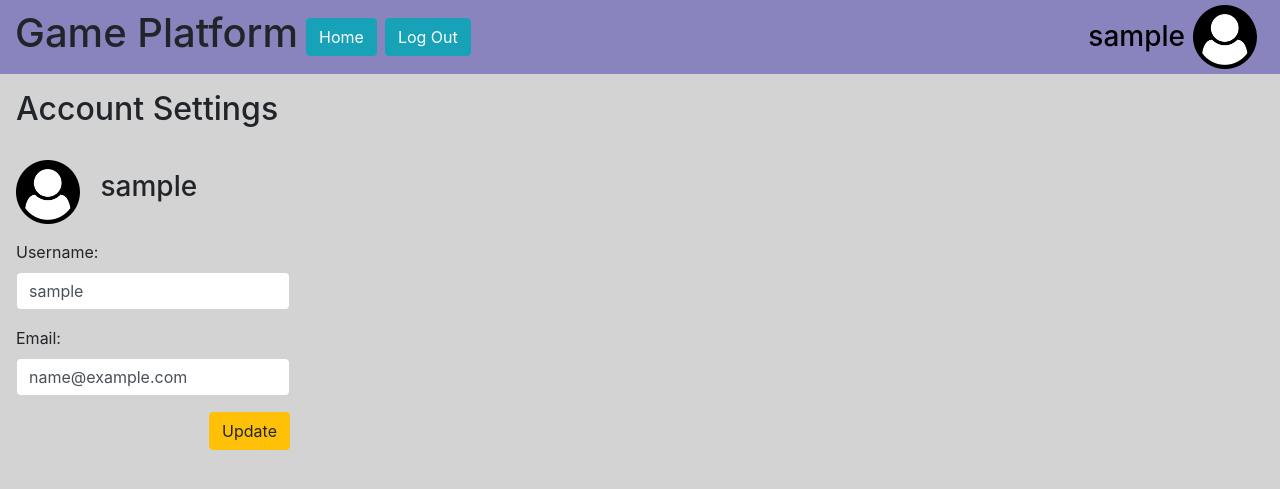
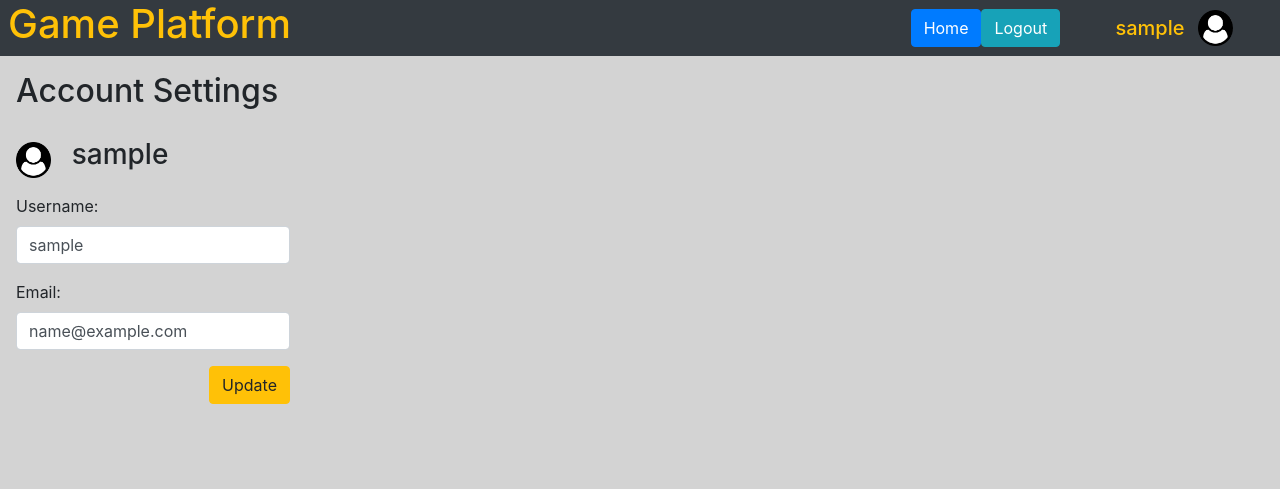
Before and after one commit to JDavisWASD/Game_Storefront, a Flask app: page /edit in a window 1280 px wide. Shown: the top 489 px of the page. Run offline with Flask 2, Linux system fonts and the light colour scheme; the visitor is signed in with stand-in values (Sample User, id 1); some libraries are stand-ins or nearby versions.

Commit message:
changed nav bar

```diff
--- a/flask_app/templates/edit.html
+++ b/flask_app/templates/edit.html
@@ -12,21 +12,27 @@
 </head>
 
 <body style="background-color:lightgray">
-    <nav class="d-flex justify-content-between align-items-center col-12 bg-faded-purple">
-        <div class="d-flex justify-content-around align-items-center">
+    <nav class="d-flex justify-content-between align-items-center bg-dark">
+        <div class="text-warning px-2">
             <h1>Game Platform</h1>
-            <a href="/dashboard" class="btn btn-info mx-2">Home</a>
-            <a href="/logout" class="btn btn-info">Log Out</a>
         </div>
-        <div class="d-flex justify-content-around align-items-center">
-            <h3><a href="/edit" style="color:black">{{ user.username }}</a></h3>
-            <img src="../static/images/user-circle.png" alt="user icon of {{ user.username }}" class="user-icon mx-2">
+        <div class="col-4 d-flex justify-content-around align-items-center">
+            <div class="col-5 d-flex align-items-end justify-content-around">
+                <div><a href="/dashboard" class="btn btn-primary">Home</a></div>
+                <div><a href="/logout" class="btn btn-info">Logout</a></div>
+            </div>
+            <div class="d-flex align-items-center">
+                <a href="/edit"><h5 class="text-center text-warning mt-2 mr-2">{{ user.username }}</h5></a>
+                <div>
+                    <img src="{{ url_for('static', filename = 'images/user-circle.png') }}" alt="user icon of {{ user.username }}" class="nav-user-icon">
+                </div>
+            </div>
         </div>
     </nav>
 
     <div>
         <h2 class="m-3">Account Settings</h2>
-        <img src="../static/images/user-circle.png" alt="user icon of {{ user.username }}" class="user-icon m-3">
+        <img src="../static/images/user-circle.png" alt="user icon of {{ user.username }}" class="nav-user-icon m-3">
         <h3 class="d-inline">{{ user.username }}</h3>
         <div class="d-flex mx-3">
             <form action="/update_user" method="POST">
```
